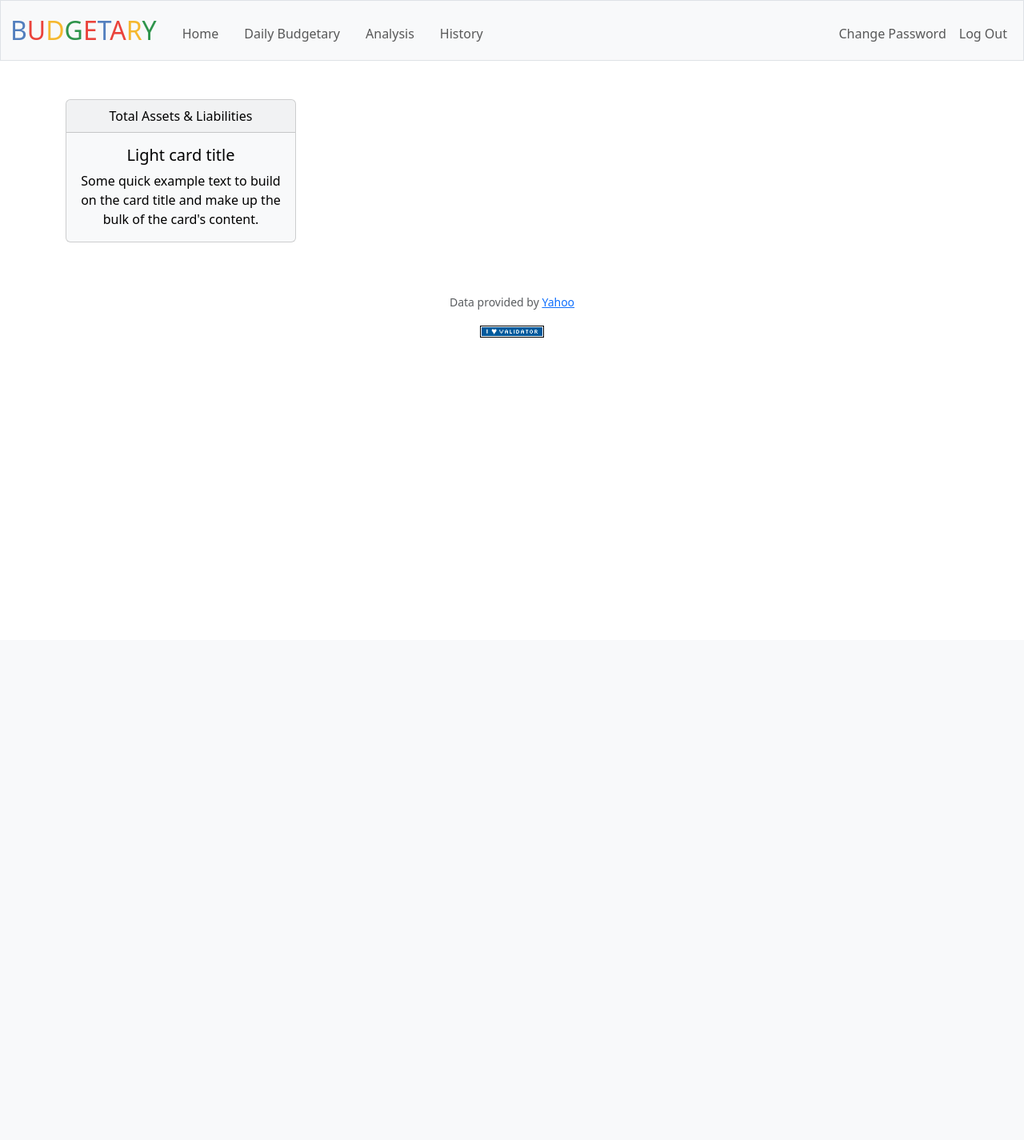
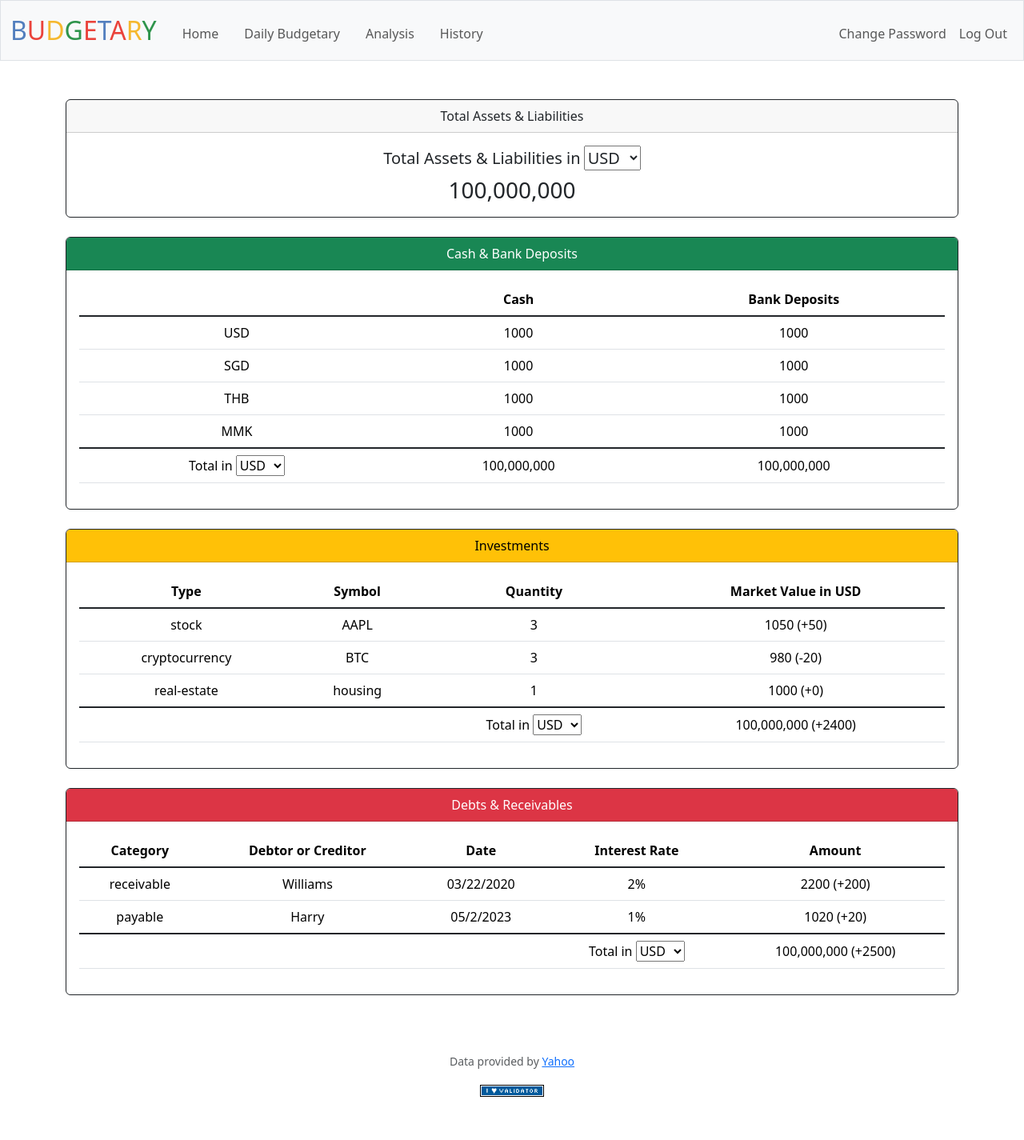
Before and after one commit to Ammmoe/Budgetary, a Flask app: page / in a window 1280 px wide. Shown: the whole page at 80% size. Before the commit the page ends 422 px from the top, so only its background shows below. Run offline with Flask 3, Linux system fonts and the light colour scheme; a user stored in the database is signed in; some libraries are stand-ins or nearby versions.

Commit message:
front end for homepage

```diff
--- a/templates/budgetary.html
+++ b/templates/budgetary.html
@@ -23,7 +23,7 @@
                         <option value="income">Income</option>
                         <option value="spending">Expense</option>
                         <option value="investment">Investment</option>
-                        <option value="debt">Debt</option>
+                        <option value="debt">Debt or Receivable</option>
                     </select>
                 </div>
             </div>
@@ -167,9 +167,9 @@
                 <!-- Select debt category -->
                 <div class="col-md-4 mb-4">
                     <div class="input-group">
-                        <span class="input-group-text fw-bold">Debt Category</span>
+                        <span class="input-group-text fw-bold">Category</span>
                         <select name="debt-category" id="debt-category" class="form-select" onchange="enableInterestRate(this.value)">
-                            <option selected disabled>Select debt category</option>
+                            <option selected disabled>Select category</option>
                             <option value="borrow">Borrow</option>
                             <option value="lend">Lend</option>
                             <option value="repay">Repay</option>
--- a/templates/index.html
+++ b/templates/index.html
@@ -6,12 +6,162 @@
 
 {% block main %}
 <div action="/" method="post">
-    <div class="card text-bg-light mb-3" style="max-width: 18rem;">
+
+    <div class="card border-dark mb-4 col-md-12">
         <div class="card-header">Total Assets & Liabilities</div>
         <div class="card-body">
-        <h5 class="card-title">Light card title</h5>
-        <p class="card-text">Some quick example text to build on the card title and make up the bulk of the card's content.</p>
+            <span class="card-title h5">Total Assets & Liabilities in</span>
+            <select name="total-currency" id="total-currency" class="submit h5">
+                <option value="usd" selected>USD</option>
+                <option value="sgd">SGD</option>
+                <option value="thb">THB</option>
+                <option value="mmk">MMK</option>
+            </select>
+            <div class="card-text h3" id="total-assets">100,000,000</div>
         </div>
     </div>
+
+    <div class="card border-dark mb-4 col-md-12">
+        <div class="card-header text-bg-success">Cash & Bank Deposits</div>
+        <div class="card-body">
+            <table class="table">
+                <thead>
+                  <tr class="fw-bold">
+                    <th scope="col"></th>
+                    <th scope="col">Cash</th>
+                    <th scope="col">Bank Deposits</th>
+                  </tr>
+                </thead>
+                <tbody class="table-group-divider">
+                  <tr>
+                    <td scope="row">USD</td>
+                    <td>1000</td>
+                    <td>1000</td>
+                  </tr>
+                  <tr>
+                    <td scope="row">SGD</td>
+                    <td>1000</td>
+                    <td>1000</td>
+                  </tr>
+                  <tr>
+                    <td scope="row">THB</td>
+                    <td>1000</td>
+                    <td>1000</td>
+                  </tr>
+                  <tr>
+                    <td scope="row">MMK</td>
+                    <td>1000</td>
+                    <td>1000</td>
+                  </tr>
+                </tbody>
+                <tfoot class="table-group-divider">
+                    <td scope="row">Total in
+                        <select name="cash-currency" id="cash-currency" class="submit">
+                            <option value="usd" selected>USD</option>
+                            <option value="sgd">SGD</option>
+                            <option value="thb">THB</option>
+                            <option value="mmk">MMK</option>
+                        </select>
+                    </td>
+                    <td>100,000,000</td>
+                    <td>100,000,000</td>
+                </tfoot>
+            </table>
+        </div>
+    </div>
+
+    <div class="card border-dark mb-4 col-md-12">
+        <div class="card-header text-bg-warning">Investments</div>
+        <div class="card-body">
+            <table class="table">
+                <thead>
+                  <tr class="fw-bold">
+                    <th scope="col">Type</th>
+                    <th scope="col">Symbol</th>
+                    <th scope="col">Quantity</th>
+                    <th scope="col">Market Value in USD</th>
+                  </tr>
+                </thead>
+                <tbody class="table-group-divider">
+                  <tr>
+                    <td>stock</td>
+                    <td>AAPL</td>
+                    <td>3</td>
+                    <td>1050 (+50)</td>
+                  </tr>
+                  <tr>
+                    <td>cryptocurrency</td>
+                    <td>BTC</td>
+                    <td>3</td>
+                    <td>980 (-20)</td>
+                  </tr>
+                  <tr>
+                    <td>real-estate</td>
+                    <td>housing</td>
+                    <td>1</td>
+                    <td>1000 (+0)</td>
+                  </tr>
+                </tbody>
+                <tfoot class="table-group-divider">
+                    <th colspan="2"> </th>
+                    <td scope="row">Total in
+                        <select name="cash-currency" id="cash-currency" class="submit">
+                            <option value="usd" selected>USD</option>
+                            <option value="sgd">SGD</option>
+                            <option value="thb">THB</option>
+                            <option value="mmk">MMK</option>
+                        </select>
+                    </td>
+                    <td>100,000,000 (+2400)</td>
+                </tfoot>
+            </table>
+        </div>
+    </div>
+
+    <div class="card border-dark mb-4 col-md-12">
+        <div class="card-header text-bg-danger">Debts & Receivables</div>
+        <div class="card-body">
+            <table class="table">
+                <thead>
+                    <tr class="fw-bold">
+                        <th scope="col">Category</th>
+                        <th scope="col">Debtor or Creditor</th>
+                        <th scope="col">Date</th>
+                        <th scope="col">Interest Rate</th>
+                        <th scope="col">Amount</th>
+                    </tr>
+                </thead>
+                <tbody class="table-group-divider">
+                    <tr>
+                        <td>receivable</td>
+                        <td>Williams</td>
+                        <td>03/22/2020</td>
+                        <td>2%</td>
+                        <td>2200 (+200)</td>
+                    </tr>
+                    <tr>
+                        <td>payable</td>
+                        <td>Harry</td>
+                        <td>05/2/2023</td>
+                        <td>1%</td>
+                        <td>1020 (+20)</td>
+                    </tr>
+                </tbody>
+                <tfoot class="table-group-divider">
+                    <th colspan="3"> </th>
+                    <td scope="row">Total in
+                        <select name="cash-currency" id="cash-currency" class="submit">
+                            <option value="usd" selected>USD</option>
+                            <option value="sgd">SGD</option>
+                            <option value="thb">THB</option>
+                            <option value="mmk">MMK</option>
+                        </select>
+                    </td>
+                    <td>100,000,000 (+2500)</td>
+                </tfoot>
+            </table>
+        </div>
+    </div>
+
 </div>
 {% endblock %}
```
Also changed, not shown: 2 other files.
